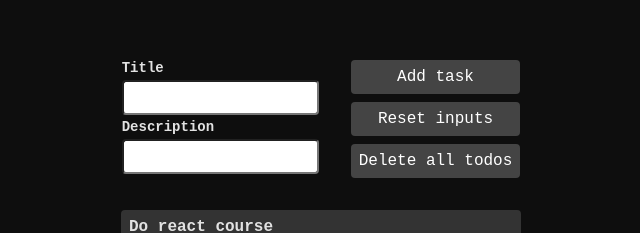
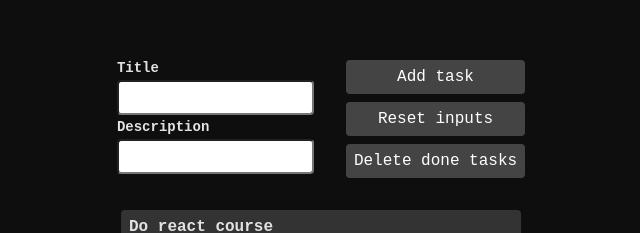
Before and after one commit to MeenS4/react-todo, a React (Create React App) app: page / in a window 1280 px wide. Shown: the part 201-434 px from the top of the page, without its empty margins (319-959 px from the left). Built offline with nearby package versions, Linux system fonts and the light colour scheme.

Commit message:
functionalities changes / from delete all todos to delete checked (done) todos

```diff
--- a/src/App.tsx
+++ b/src/App.tsx
@@ -5,8 +5,8 @@ import { TodoTask } from "./components/todo-task/TodoTask";
 
 function App() {
   const [todoTasks, setTodoTasks] = useState([
-    { title: "Do react course", desc: "Today!" },
-    { title: "Go gym", desc: "Tommorow.." },
+    { title: "Do react course", desc: "Today!", isChecked: false },
+    { title: "Go gym", desc: "Tommorow..", isChecked: true },
   ]);
 
   return (
--- a/src/components/add-task/AddTask.tsx
+++ b/src/components/add-task/AddTask.tsx
@@ -38,10 +38,13 @@ const AddTask = ({ setTodoTasks }: AddTaskProps) => {
     }
   }
 
-  //Delete all todo tasks
-  function handleDeleteAll() {
+  //Delete checked todo tasks
+  function handleDeleteCheckedTasks() {
     handleResetInput();
-    setTodoTasks([]);
+
+    setTodoTasks((tasks) => {
+      return tasks.filter((task) => !task.isChecked);
+    });
   }
 
   //Input change handling functions
@@ -81,7 +84,7 @@ const AddTask = ({ setTodoTasks }: AddTaskProps) => {
 
         <Button label="Reset inputs" onClick={handleResetInput} />
 
-        <Button label="Delete all todos" onClick={handleDeleteAll} />
+        <Button label="Delete done tasks" onClick={handleDeleteCheckedTasks} />
       </div>
     </div>
   );
--- a/src/components/add-task/AddTask.types.ts
+++ b/src/components/add-task/AddTask.types.ts
@@ -4,6 +4,7 @@ type AddTaskProps = {
       {
         title: string;
         desc: string;
+        isChecked: boolean;
       }[]
     >
   >;
```
